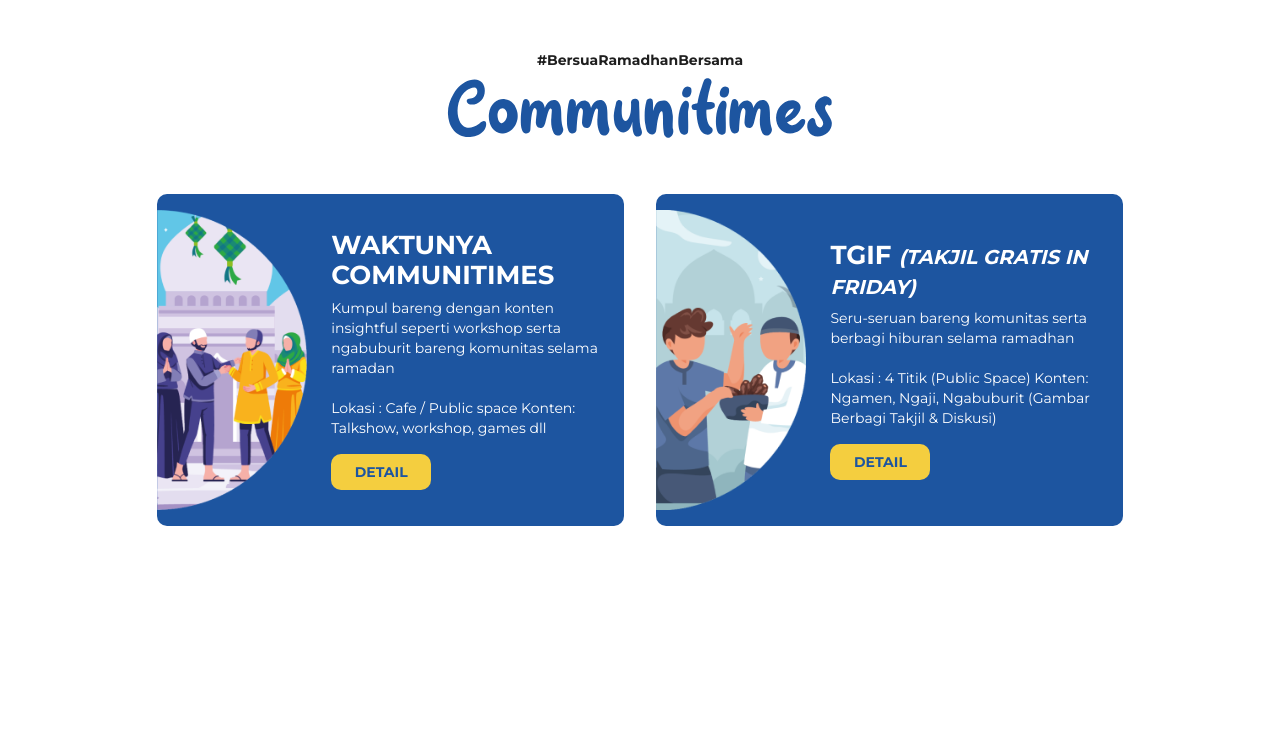
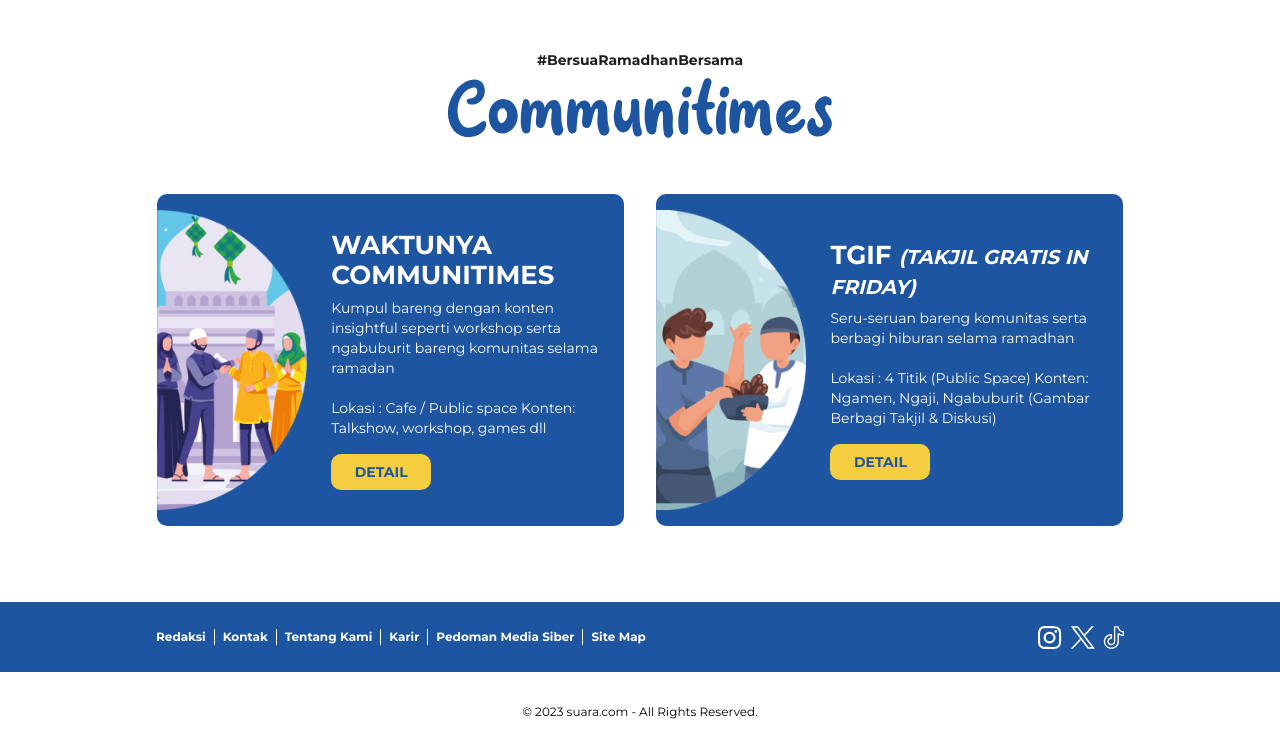
Before and after one commit to ugiispoyo/slicing-suara, a plain HTML site: page ramadhan/index.html in a window 1280 px wide. Shown: the part 2891-3643 px from the top of the page. Before the commit the page ends 3493 px from the top, so only its background shows below. Drawn offline with nearby package versions, Linux system fonts and the light colour scheme.

Commit message:
finishing slicing homepage

```diff
--- a/ramadhan/index.html
+++ b/ramadhan/index.html
@@ -611,6 +611,56 @@
       </div>
     </section>
 
+    <!-- Footer -->
+    <footer class="w-full">
+      <div class="w-full bg-primary flex justify-center items-center min-h-[70px] max-sm:py-5">
+        <div class="w-full max-w-[1000px] px-4 flex justify-between max-sm:flex-col">
+          <ul class="text-white text-xs font-bold capitalize flex sm:items-center max-sm:flex-col">
+            <li class="sm:border-r border-white pr-2 mr-2 max-sm:mb-2">
+              <a href="#"> Redaksi </a>
+            </li>
+            <li class="sm:border-r border-white pr-2 mr-2 max-sm:mb-2">
+              <a href="#"> kontak </a>
+            </li>
+            <li class="sm:border-r border-white pr-2 mr-2 max-sm:mb-2">
+              <a href="#"> tentang kami </a>
+            </li>
+            <li class="sm:border-r border-white pr-2 mr-2 max-sm:mb-2">
+              <a href="#"> karir </a>
+            </li>
+            <li class="sm:border-r border-white pr-2 mr-2 max-sm:mb-2">
+              <a href="#"> pedoman media siber </a>
+            </li>
+            <li>
+              <a href="#"> site map </a>
+            </li>
+          </ul>
+          <ul class="text-white text-xs font-bold capitalize flex max-sm:mt-6">
+            <li class="mr-2">
+              <a href="#">
+                <img src="./assets/icons/ig.svg" class="h-[23px]" />
+              </a>
+            </li>
+            <li class="mr-2">
+              <a href="#">
+                <img src="./assets/icons/tw.svg" class="h-[23px]"
+              /></a>
+            </li>
+            <li>
+              <a href="#">
+                <img src="./assets/icons/titktok.svg" class="h-[23px]"
+              /></a>
+            </li>
+          </ul>
+        </div>
+      </div>
+      <div class="bg-white w-full justify-center flex items-center h-[80px]">
+        <p class="text-black text-xs">
+          © 2023 suara.com - All Rights Reserved.
+        </p>
+      </div>
+    </footer>
+
     <script src="https://cdnjs.cloudflare.com/ajax/libs/flowbite/2.2.1/flowbite.min.js"></script>
   </body>
 </html>
```
